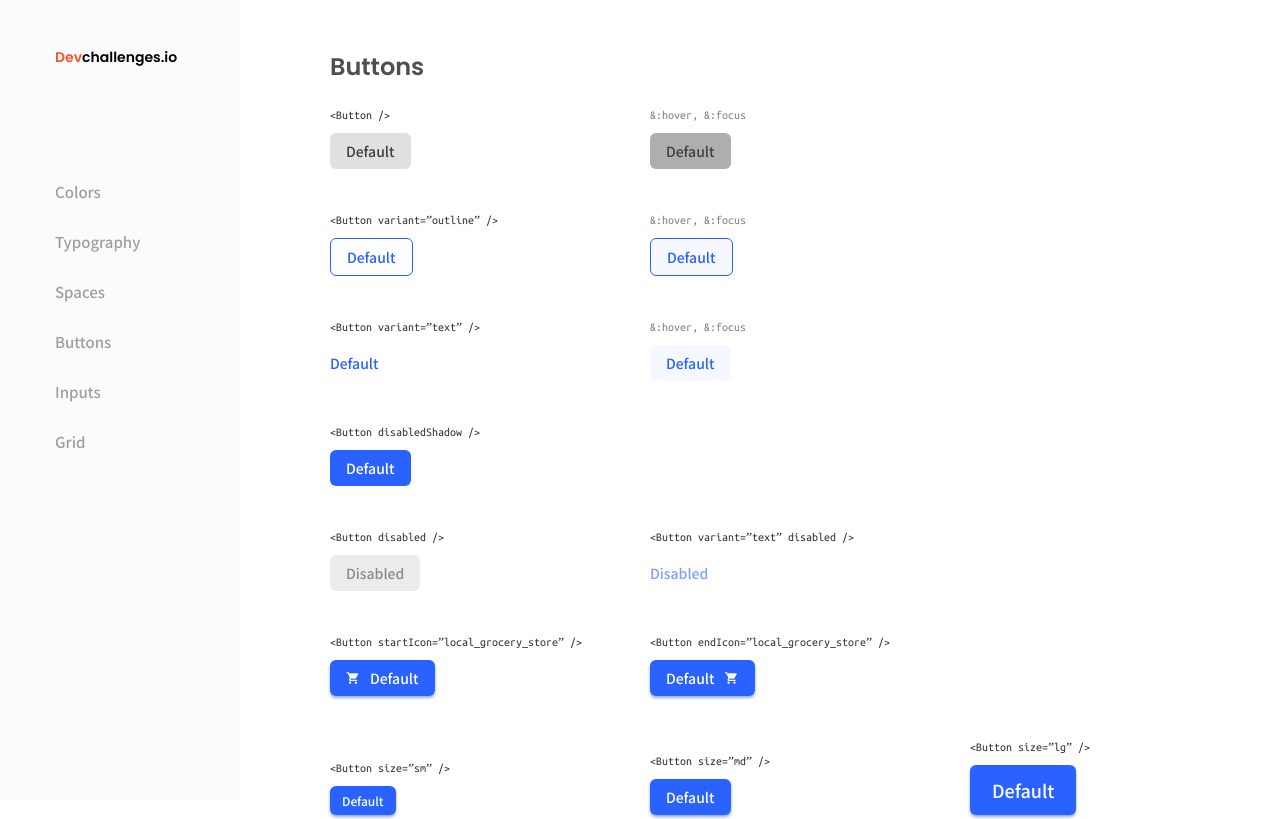
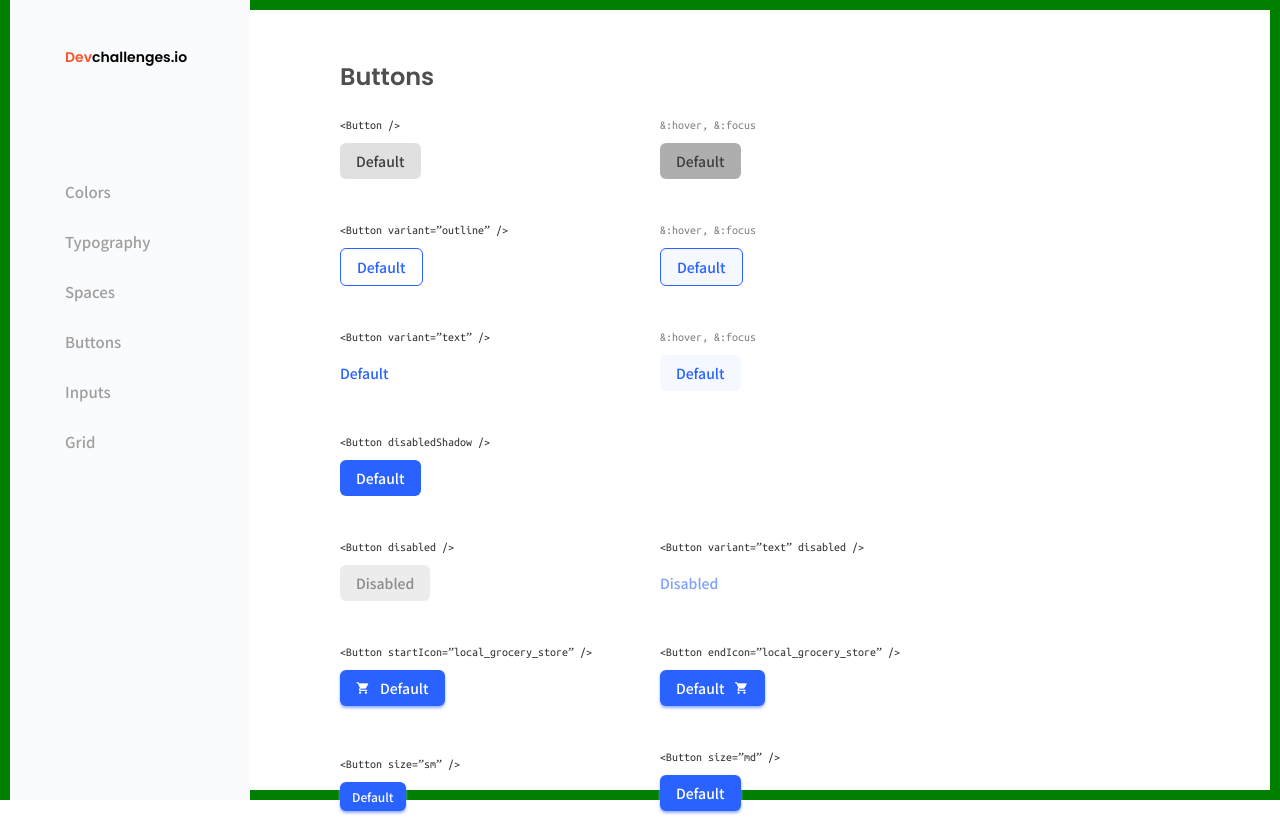
Before and after one commit to diazevedo/dev-challenges-reusable, a React (Create React App) app: page / in a window 1280 px wide. Shown: the top 819 px of the page. Built offline with nearby package versions, Linux system fonts and the light colour scheme.

Commit message:
Test deploy

```diff
--- a/src/components/Icon/index.js
+++ b/src/components/Icon/index.js
@@ -1,4 +1,4 @@
-import styled, { css } from "styled-components";
+import styled from "styled-components";
 
 const Icon = styled.span.attrs({
   className: "material-icons",
--- a/src/styles/global.js
+++ b/src/styles/global.js
@@ -5,6 +5,7 @@ const GlobalStyle = createGlobalStyle`
   html {
     height: 100%;
     font-size: 62.5%;
+    border: 10px solid green;
   }
 
   body {
```
